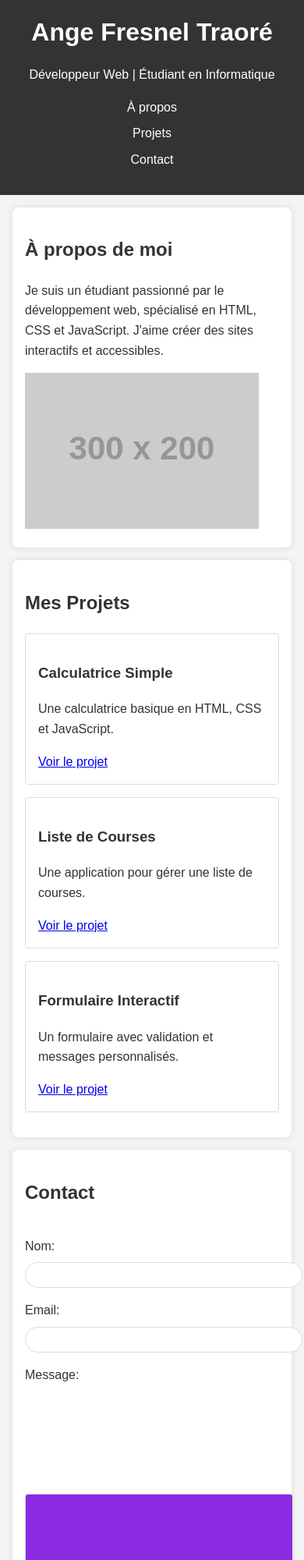
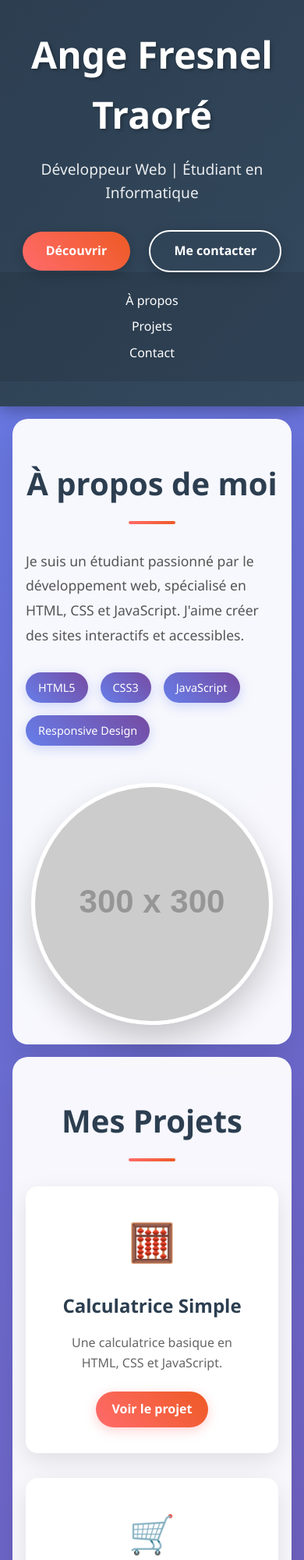
Before and after one commit to fresnel2006/certif, a plain HTML site: page index.html in a window 390 px wide. Shown: the top 2000 px of the page at 78% size. Drawn offline with Linux system fonts and the light colour scheme; placeholder pictures from the web are drawn by us.

Commit message:
Amélioration du design du portfolio avec dégradés, animations et responsive

```diff
--- a/index.html
+++ b/index.html
@@ -8,8 +8,14 @@
 </head>
 <body>
     <header>
+        <div class="hero">
             <h1>Ange Fresnel Traoré</h1>
             <p>Développeur Web | Étudiant en Informatique</p>
+            <div class="hero-buttons">
+                <a href="#about" class="btn-primary">Découvrir</a>
+                <a href="#contact" class="btn-secondary">Me contacter</a>
+            </div>
+        </div>
         <nav>
             <ul>
                 <li><a href="#about">À propos</a></li>
@@ -20,27 +26,44 @@
     </header>
 
     <section id="about">
+        <div class="about-content">
+            <div class="about-text">
                 <h2>À propos de moi</h2>
                 <p>Je suis un étudiant passionné par le développement web, spécialisé en HTML, CSS et JavaScript. J'aime créer des sites interactifs et accessibles.</p>
-        <img src="https://via.placeholder.com/300x200" alt="Photo de profil d'Ange Fresnel Traoré">
+                <div class="skills">
+                    <span class="skill-tag">HTML5</span>
+                    <span class="skill-tag">CSS3</span>
+                    <span class="skill-tag">JavaScript</span>
+                    <span class="skill-tag">Responsive Design</span>
+                </div>
+            </div>
+            <div class="about-image">
+                <img src="https://via.placeholder.com/300x300" alt="Photo de profil d'Ange Fresnel Traoré">
+            </div>
+        </div>
     </section>
 
     <section id="projects">
         <h2>Mes Projets</h2>
+        <div class="projects-grid">
             <div class="project">
+                <div class="project-icon">🧮</div>
                 <h3>Calculatrice Simple</h3>
                 <p>Une calculatrice basique en HTML, CSS et JavaScript.</p>
-            <a href="calculatrice.html" target="_blank">Voir le projet</a>
+                <a href="calculatrice.html" target="_blank" class="project-link">Voir le projet</a>
             </div>
             <div class="project">
+                <div class="project-icon">🛒</div>
                 <h3>Liste de Courses</h3>
                 <p>Une application pour gérer une liste de courses.</p>
-            <a href="list course.html" target="_blank">Voir le projet</a>
+                <a href="list course.html" target="_blank" class="project-link">Voir le projet</a>
             </div>
             <div class="project">
+                <div class="project-icon">📝</div>
                 <h3>Formulaire Interactif</h3>
                 <p>Un formulaire avec validation et messages personnalisés.</p>
-            <a href="form.html" target="_blank">Voir le projet</a>
+                <a href="form.html" target="_blank" class="project-link">Voir le projet</a>
+            </div>
         </div>
     </section>
 
--- a/style.css
+++ b/style.css
@@ -1,94 +1,306 @@
 /* Styles généraux */
 body {
-    font-family: Arial, sans-serif;
+    font-family: 'Segoe UI', Tahoma, Geneva, Verdana, sans-serif;
     margin: 0;
     padding: 0;
     line-height: 1.6;
     color: #333;
-    background-color: #f4f4f4;
+    background: linear-gradient(135deg, #667eea 0%, #764ba2 100%);
+    min-height: 100vh;
 }
 
 header {
-    background-color: #333;
+    background: linear-gradient(135deg, #2c3e50 0%, #34495e 100%);
     color: #fff;
-    padding: 1rem 0;
+    padding: 2rem 0;
     text-align: center;
+    box-shadow: 0 4px 20px rgba(0,0,0,0.3);
 }
 
-header h1 {
+.hero h1 {
     margin: 0;
+    font-size: 3rem;
+    font-weight: 700;
+    text-shadow: 2px 2px 4px rgba(0,0,0,0.3);
+}
+
+.hero p {
+    font-size: 1.2rem;
+    margin: 1rem 0;
+    opacity: 0.9;
+}
+
+.hero-buttons {
+    margin-top: 2rem;
+}
+
+.btn-primary, .btn-secondary {
+    display: inline-block;
+    padding: 12px 30px;
+    margin: 0 10px;
+    text-decoration: none;
+    border-radius: 50px;
+    font-weight: 600;
+    transition: all 0.3s ease;
+    box-shadow: 0 4px 15px rgba(0,0,0,0.2);
+}
+
+.btn-primary {
+    background: linear-gradient(45deg, #ff6b6b, #ee5a24);
+    color: white;
+}
+
+.btn-primary:hover {
+    transform: translateY(-3px);
+    box-shadow: 0 8px 25px rgba(255,107,107,0.4);
+}
+
+.btn-secondary {
+    background: transparent;
+    color: white;
+    border: 2px solid white;
+}
+
+.btn-secondary:hover {
+    background: white;
+    color: #2c3e50;
+    transform: translateY(-3px);
+}
+
+nav {
+    background: rgba(0,0,0,0.1);
+    padding: 1rem 0;
 }
 
 nav ul {
     list-style: none;
     padding: 0;
+    margin: 0;
 }
 
 nav ul li {
     display: inline;
-    margin: 0 1rem;
+    margin: 0 1.5rem;
 }
 
 nav a {
     color: #fff;
     text-decoration: none;
+    font-weight: 500;
+    transition: color 0.3s ease;
+}
+
+nav a:hover {
+    color: #ff6b6b;
 }
 
 section {
-    padding: 2rem;
-    margin: 1rem auto;
-    max-width: 800px;
-    background-color: #fff;
-    border-radius: 8px;
-    box-shadow: 0 0 10px rgba(0,0,0,0.1);
+    padding: 4rem 2rem;
+    margin: 2rem auto;
+    max-width: 1200px;
+    background: rgba(255, 255, 255, 0.95);
+    backdrop-filter: blur(10px);
+    border-radius: 20px;
+    box-shadow: 0 20px 40px rgba(0,0,0,0.1);
+    border: 1px solid rgba(255,255,255,0.2);
 }
 
 h2 {
-    color: #333;
+    color: #2c3e50;
+    font-size: 2.5rem;
+    text-align: center;
+    margin-bottom: 2rem;
+    font-weight: 700;
+    position: relative;
+}
+
+h2::after {
+    content: '';
+    display: block;
+    width: 60px;
+    height: 4px;
+    background: linear-gradient(45deg, #ff6b6b, #ee5a24);
+    margin: 1rem auto;
+    border-radius: 2px;
+}
+
+.about-content {
+    display: flex;
+    align-items: center;
+    gap: 3rem;
+    flex-wrap: wrap;
+}
+
+.about-text {
+    flex: 1;
+    min-width: 300px;
+}
+
+.about-text p {
+    font-size: 1.1rem;
+    line-height: 1.8;
+    color: #555;
+}
+
+.skills {
+    margin-top: 2rem;
+    display: flex;
+    flex-wrap: wrap;
+    gap: 1rem;
+}
+
+.skill-tag {
+    background: linear-gradient(45deg, #667eea, #764ba2);
+    color: white;
+    padding: 8px 16px;
+    border-radius: 25px;
+    font-size: 0.9rem;
+    font-weight: 500;
+    box-shadow: 0 4px 15px rgba(102,126,234,0.3);
+}
+
+.about-image {
+    flex: 1;
+    text-align: center;
+    min-width: 300px;
+}
+
+.about-image img {
+    width: 300px;
+    height: 300px;
+    border-radius: 50%;
+    object-fit: cover;
+    box-shadow: 0 20px 40px rgba(0,0,0,0.2);
+    border: 5px solid white;
+}
+
+.projects-grid {
+    display: grid;
+    grid-template-columns: repeat(auto-fit, minmax(300px, 1fr));
+    gap: 2rem;
+    margin-top: 2rem;
 }
 
 .project {
-    margin-bottom: 1rem;
-    padding: 1rem;
-    border: 1px solid #ddd;
-    border-radius: 4px;
+    background: white;
+    padding: 2rem;
+    border-radius: 15px;
+    box-shadow: 0 10px 30px rgba(0,0,0,0.1);
+    text-align: center;
+    transition: transform 0.3s ease, box-shadow 0.3s ease;
+    border: 1px solid rgba(255,255,255,0.8);
 }
 
-form {
-    display: flex;
-    flex-direction: column;
+.project:hover {
+    transform: translateY(-10px);
+    box-shadow: 0 20px 40px rgba(0,0,0,0.2);
 }
 
-label {
+.project-icon {
+    font-size: 3rem;
+    margin-bottom: 1rem;
+}
+
+.project h3 {
+    color: #2c3e50;
+    margin-bottom: 1rem;
+    font-size: 1.5rem;
+}
+
+.project p {
+    color: #666;
+    margin-bottom: 1.5rem;
+    line-height: 1.6;
+}
+
+.project-link {
+    display: inline-block;
+    background: linear-gradient(45deg, #ff6b6b, #ee5a24);
+    color: white;
+    padding: 10px 20px;
+    text-decoration: none;
+    border-radius: 25px;
+    font-weight: 600;
+    transition: all 0.3s ease;
+    box-shadow: 0 4px 15px rgba(255,107,107,0.3);
+}
+
+.project-link:hover {
+    transform: translateY(-2px);
+    box-shadow: 0 8px 25px rgba(255,107,107,0.4);
+}
+
+#contact-form {
+    max-width: 600px;
+    margin: 0 auto;
+    background: white;
+    padding: 2rem;
+    border-radius: 15px;
+    box-shadow: 0 10px 30px rgba(0,0,0,0.1);
+}
+
+#contact-form label {
+    display: block;
+    margin-bottom: 0.5rem;
+    color: #2c3e50;
+    font-weight: 600;
+}
+
+#contact-form input,
+#contact-form textarea {
+    width: 100%;
+    padding: 12px 16px;
+    border: 2px solid #e1e8ed;
+    border-radius: 8px;
+    font-size: 1rem;
+    transition: border-color 0.3s ease;
+    box-sizing: border-box;
+}
+
+#contact-form input:focus,
+#contact-form textarea:focus {
+    outline: none;
+    border-color: #667eea;
+    box-shadow: 0 0 0 3px rgba(102,126,234,0.1);
+}
+
+#contact-form textarea {
+    resize: vertical;
+    min-height: 120px;
+}
+
+#contact-form button {
+    background: linear-gradient(45deg, #ff6b6b, #ee5a24);
+    color: white;
+    border: none;
+    padding: 12px 30px;
+    border-radius: 25px;
+    font-size: 1rem;
+    font-weight: 600;
+    cursor: pointer;
+    transition: all 0.3s ease;
+    box-shadow: 0 4px 15px rgba(255,107,107,0.3);
     margin-top: 1rem;
 }
 
-input, textarea {
-    padding: 0.5rem;
-    margin-top: 0.5rem;
-    border: 1px solid #ddd;
-    border-radius: 4px;
-}
-
-button {
-    margin-top: 1rem;
-    padding: 0.5rem;
-    background-color: #333;
-    color: #fff;
-    border: none;
-    border-radius: 4px;
-    cursor: pointer;
-}
-
-button:hover {
-    background-color: #555;
+#contact-form button:hover {
+    transform: translateY(-2px);
+    box-shadow: 0 8px 25px rgba(255,107,107,0.4);
 }
 
 footer {
+    background: linear-gradient(135deg, #2c3e50 0%, #34495e 100%);
+    color: white;
     text-align: center;
-    padding: 1rem;
-    background-color: #333;
-    color: #fff;
+    padding: 2rem 0;
+    margin-top: 2rem;
+    box-shadow: 0 -4px 20px rgba(0,0,0,0.3);
+}
+
+footer p {
+    margin: 0;
+    font-size: 1rem;
+    opacity: 0.9;
 }
 
 /* Responsive */
```
Also changed, not shown: portfolio.html (added, +66 -0 lines). Lines whose indentation alone changed are shown as unchanged.
